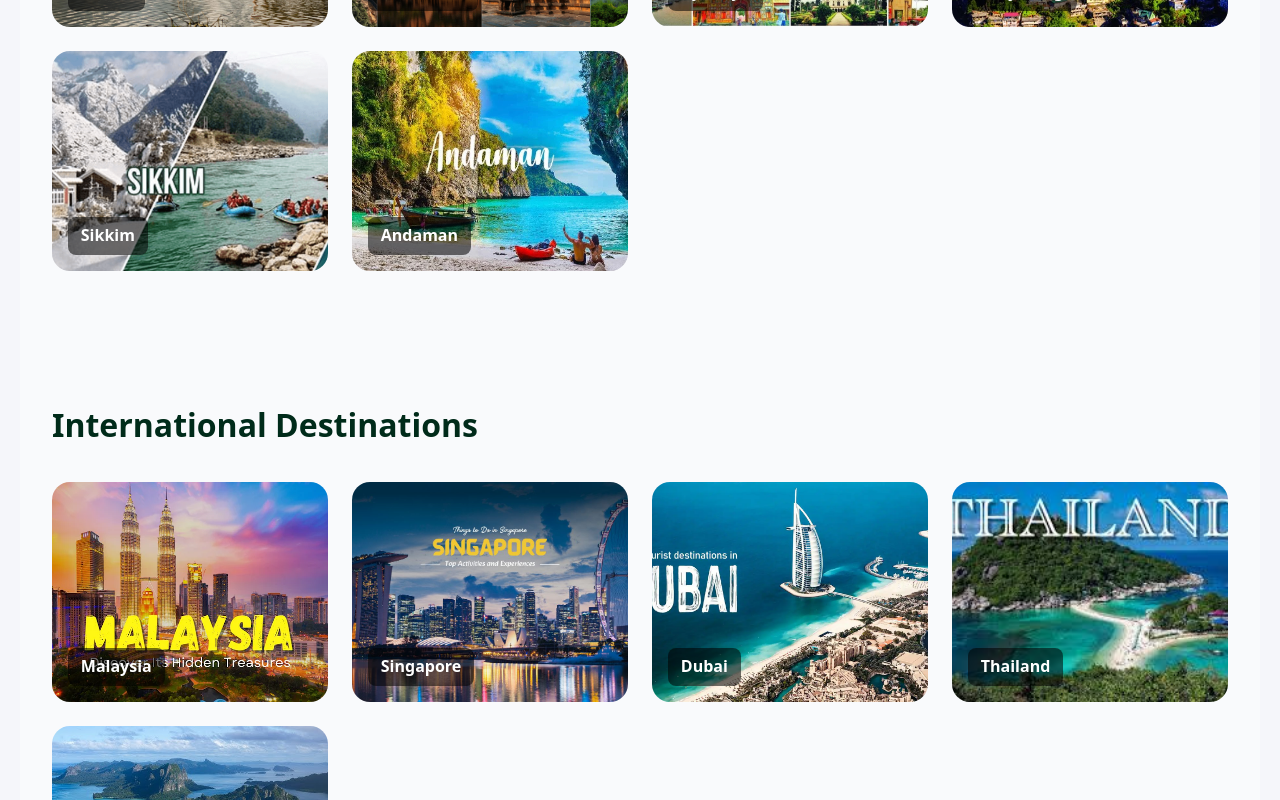
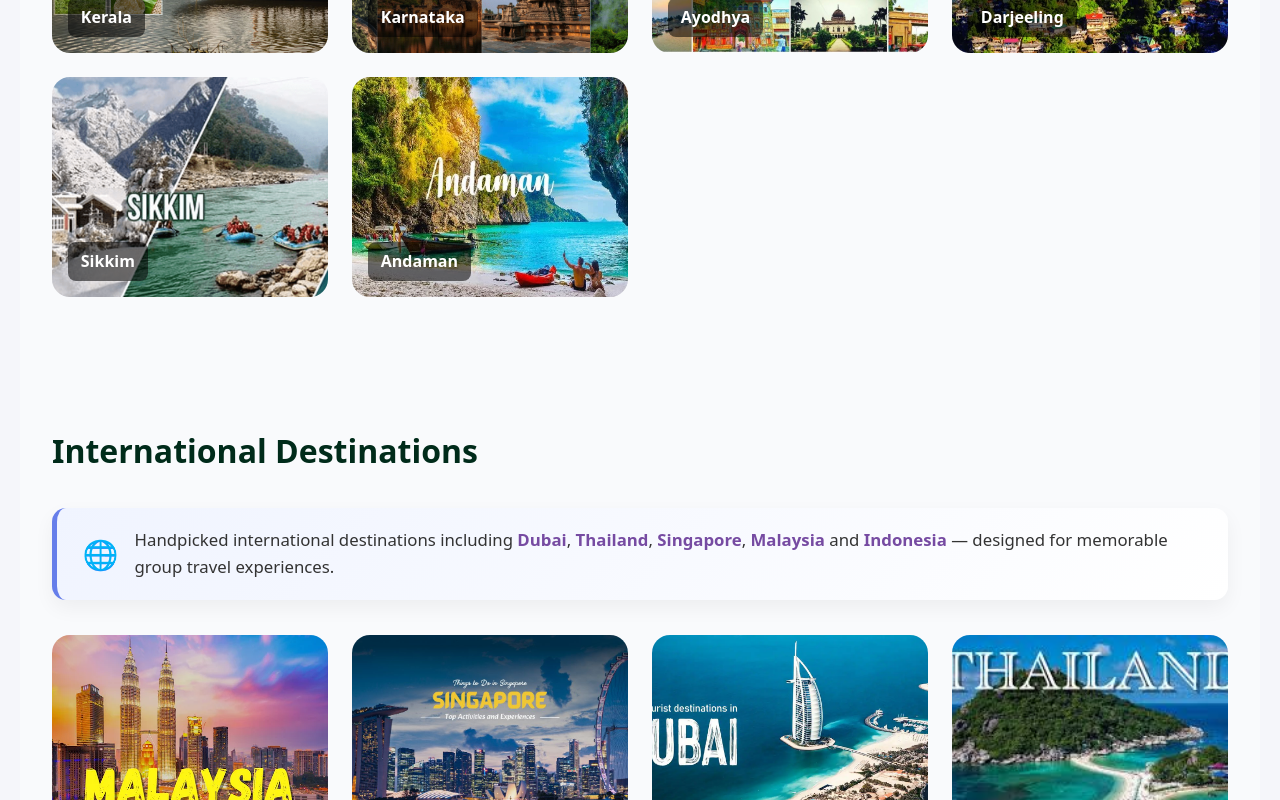
Before and after one commit to rpdcapitalfinancechennai-it-ship/rpd-financial-frontend, a React (Create React App) app: page /travel-zone in a window 1280 px wide. Shown: the part 758-1558 px from the top of the page. Built offline with nearby package versions, Linux system fonts and the light colour scheme.

Commit message:
Design changes

```diff
--- a/src/pages/Home.js
+++ b/src/pages/Home.js
@@ -87,10 +87,6 @@ const Home = () => {
             <div className="stat-item">
               <div className="stat-number">₹5L+</div>
               <div className="stat-label">Loans Processed</div>
-            </div>
-            <div className="stat-item">
-              <div className="stat-number">1</div>
-              <div className="stat-label">Year Experience</div>
             </div>
             <div className="stat-item">
               <div className="stat-number">99.9%</div>
--- a/src/pages/Insurance.js
+++ b/src/pages/Insurance.js
@@ -20,7 +20,7 @@ export default function Insurance() {
 
             <p className="hero-partners">
               Partnering with leading providers like{" "}
-              <span>TATA AIA Insurance</span>,{" "}
+              <span>TATA AIG Insurance</span>,{" "}
               <span>SBI Insurance</span>,{" "}
               <span>Future Generali</span>, and{" "}
               <span>Aditya Birla</span>.
--- a/src/pages/LoansBusiness.css
+++ b/src/pages/LoansBusiness.css
@@ -14,6 +14,61 @@
   color: var(--text-main);
   position: relative;
   overflow-x: hidden;
+}
+
+.hero-actions {
+  margin-top: 20px;
+  display: flex;
+  justify-content: center;
+}
+
+.hero-contact-btn {
+  display: inline-flex;
+  align-items: center;
+  gap: 10px;
+  padding: 14px 28px;
+  font-size: 1rem;
+  font-weight: 600;
+  color: #ffffff;
+  background: linear-gradient(135deg, #10b981, #3b82f6);
+  border-radius: 999px;
+  text-decoration: none;
+  box-shadow: 0 10px 25px rgba(16, 185, 129, 0.35);
+  transition: all 0.3s ease;
+  position: relative;
+  overflow: hidden;
+}
+
+.hero-contact-btn .arrow {
+  transition: transform 0.3s ease;
+}
+
+.hero-contact-btn:hover {
+  transform: translateY(-3px) scale(1.03);
+  box-shadow: 0 15px 35px rgba(59, 130, 246, 0.45);
+}
+
+.hero-contact-btn:hover .arrow {
+  transform: translateX(6px);
+}
+
+/* subtle glow animation */
+.hero-contact-btn::after {
+  content: "";
+  position: absolute;
+  inset: 0;
+  background: linear-gradient(
+    120deg,
+    transparent,
+    rgba(255, 255, 255, 0.25),
+    transparent
+  );
+  transform: translateX(-100%);
+}
+
+.hero-contact-btn:hover::after {
+  transform: translateX(100%);
+  transition: transform 0.6s ease;
 }
 
 /* HERO - Glassmorphism */
@@ -252,7 +307,7 @@
   border-radius: 50px;
   font-weight: 800;
   font-size: 0.9rem;
-  background: linear-gradient(135deg, var(--card-color), var(--card-color));
+  background: linear-gradient(135deg, #22c55e, #16a34a);
   color: white;
   box-shadow: 0 4px 15px rgba(0,0,0,0.2);
   position: relative;
--- a/src/pages/LoansBusiness.js
+++ b/src/pages/LoansBusiness.js
@@ -98,6 +98,13 @@ const LoansPage = () => {
         <p className="hero-subtitle">
           Simple loan structures with transparent interest rates and flexible repayment options.
         </p>
+        <div className="hero-actions">
+  <a href="/contact" className="hero-contact-btn">
+    Know Your Eligibility
+    <span className="arrow">→</span>
+  </a>
+</div>
+
         <div className="amount-range-card">
       <div className="amount-header">
         <span className="amount-label">Loan Amount Range</span>
@@ -107,20 +114,21 @@ const LoansPage = () => {
       <div className="amount-values">
         <div className="amount-item">
           <span className="amount-title">Minimum</span>
-      <h3>₹ 5 Lakhs</h3>
+          <h3>₹ 20,000</h3>
         </div>
 
         <div className="amount-divider"></div>
 
         <div className="amount-item">
           <span className="amount-title">Maximum</span>
-      <h3>₹ 15 Lakhs</h3>
+          <h3>₹ 10 Lakhs</h3>
         </div>
       </div>
 
         <p className="amount-note">
           Loan amount depends on eligibility, income & document verification.
         </p>
+        <div className="rate-badge">3% Interest</div>
 </div>
 
       </section>
@@ -138,7 +146,6 @@ const LoansPage = () => {
                     <h3>{loan.title}</h3>
                   </div>
                   <p>{loan.description}</p>
-                  <div className="rate-badge">{loan.rate} Interest</div>
                 </div>
               ))}
             </div>
--- a/src/pages/TravelZone.css
+++ b/src/pages/TravelZone.css
@@ -28,6 +28,41 @@
   max-width: 1900px;
   margin: auto;
 }
+
+.dest-subtitle {
+  margin-bottom: 1.8rem;
+  font-size: 1.05rem;
+  color: #555;
+  max-width: 850px;
+}
+
+.international-highlight {
+  display: flex;
+  align-items: center;
+  gap: 1rem;
+  background: linear-gradient(135deg, #f0f4ff, #ffffff);
+  padding: 1.2rem 1.6rem;
+  border-left: 5px solid #667eea;
+  border-radius: 14px;
+  margin-bottom: 2.2rem;
+  box-shadow: 0 8px 20px rgba(0, 0, 0, 0.05);
+}
+
+.international-highlight p {
+  margin: 0;
+  font-size: 1.05rem;
+  color: #333;
+  line-height: 1.6;
+}
+
+.international-highlight strong {
+  color: #764ba2;
+}
+
+.globe {
+  font-size: 1.8rem;
+}
+
 
 .dest-section h2 {
   font-size: 2rem;
--- a/src/pages/TravelZone.js
+++ b/src/pages/TravelZone.js
@@ -27,8 +27,12 @@ export default function TravelZone() {
       {/* Compact Hero */}
       <section className="travel-hero">
         <h1>Travel Zone</h1>
-        <p>Domestic & International Group Tours</p>
+        <p>
+          Your trusted partner for remarkable journeys. With two decades of experience,
+          we craft premium Domestic and International Group Tours tailored for every traveler.
+        </p>
       </section>
+
 
       {/* Destinations */}
       <section className="dest-section">
@@ -44,6 +48,16 @@ export default function TravelZone() {
 
       <section className="dest-section">
         <h2>International Destinations</h2>
+        <div className="international-highlight">
+  <span className="globe">🌐</span>
+  <p>
+    Handpicked international destinations including
+    <strong> Dubai</strong>, <strong> Thailand</strong>, <strong> Singapore</strong>,
+    <strong> Malaysia</strong> and <strong> Indonesia</strong> —
+    designed for memorable group travel experiences.
+  </p>
+</div>
+
         <div className="destinations-grid">
           {internationalDestinations.map((d, i) => (
             <div className="dest-card" key={i} style={{ backgroundImage: `url(${d.image})` }}>
```
Lines whose indentation alone changed are shown as unchanged.
